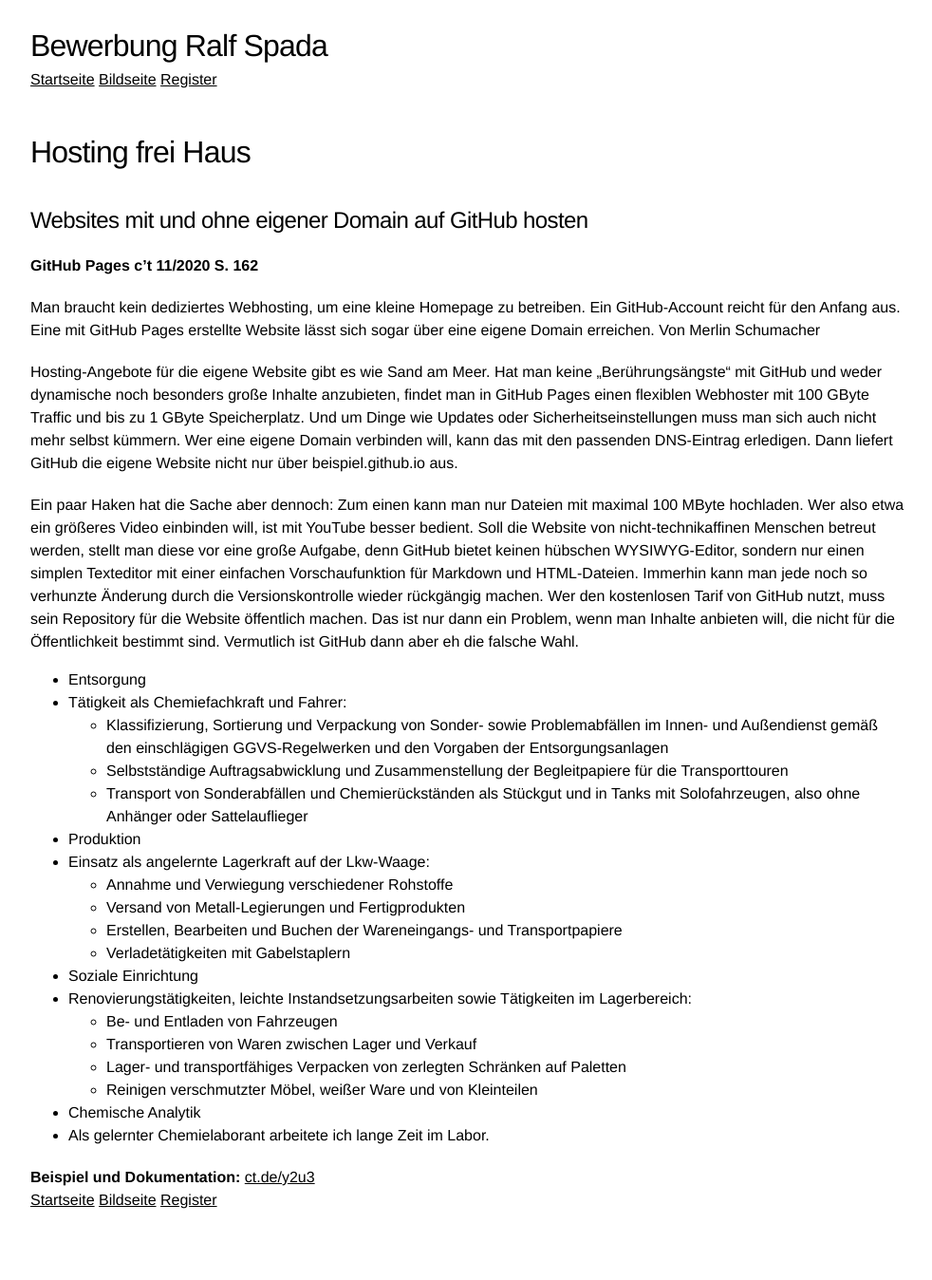
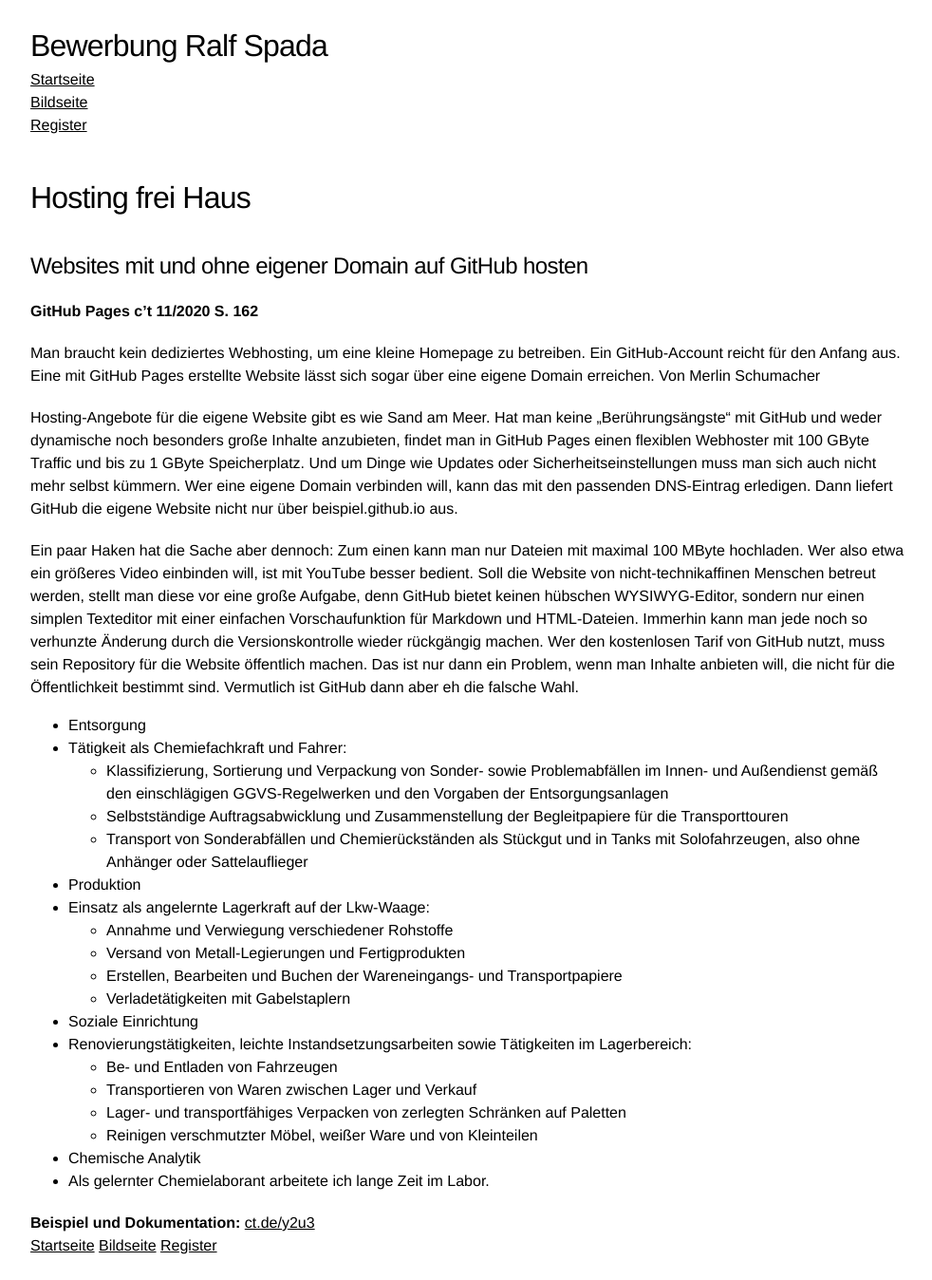
Before and after one commit to webuser-ralf/webuser-ralf.github.io, a Jekyll site: the page built from index.md, in a window 1280 px wide. Shown: the whole page at 95% size, without its empty margins (146-1128 px from the left). Built offline with Jekyll 4.4.1, drawn with Linux system fonts in a browser that asks for light colours; our own code applies the rules of GitHub Pages for plain Markdown files; before the commit the page ends 1300 px from its top, so only the background shows below that.

Commit message:
Update layout.scss

```diff
--- a/_sass/layout.scss
+++ b/_sass/layout.scss
@@ -6,6 +6,12 @@
 
 body {
     margin: 1.5em;
+}
+
+a#navi01,
+a#navi02,
+a#navi03 {
+   display: block;
 }
 
 @for $index from 1 through 6 {
```
